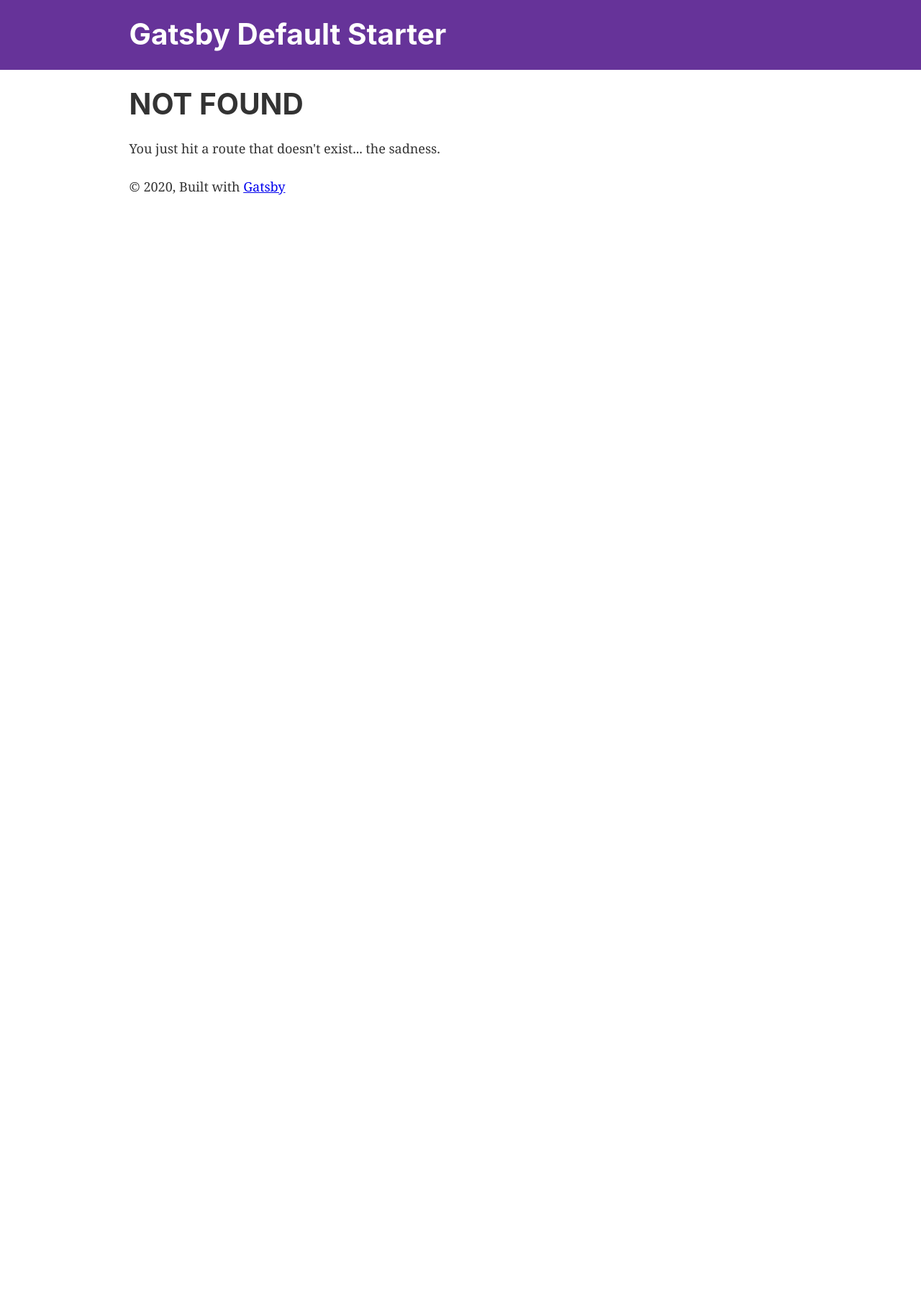
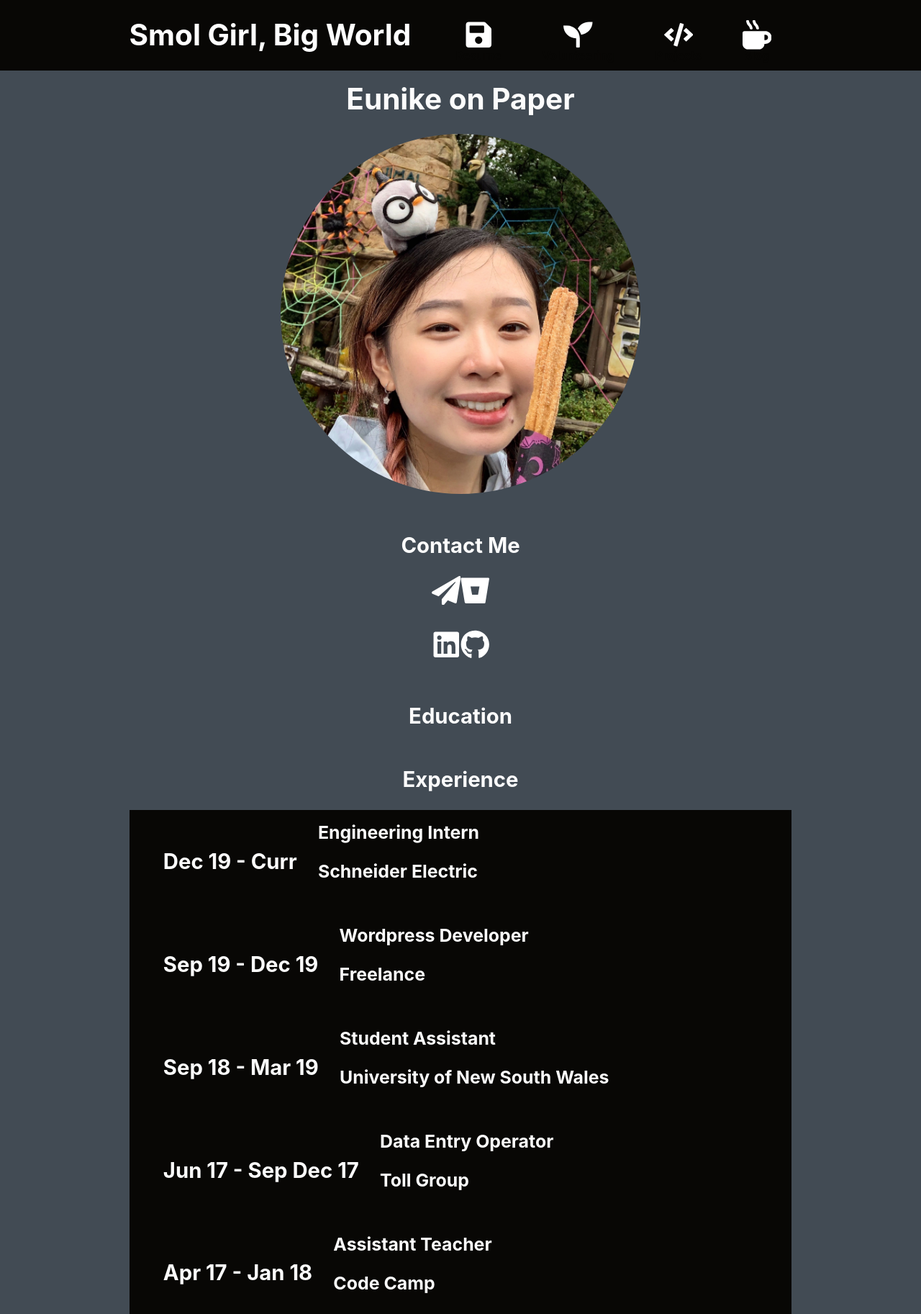
Before and after one commit to khui15/Animal-Crossing, a Gatsby site: page /resume in a window 1280 px wide. Before the commit this address had no page. Shown: the top 1825 px of the page at 72% size. Before the commit the page ends 800 px from the top, so only its background shows below. Built offline with nearby package versions, Linux system fonts and the light colour scheme; Gatsby itself is replaced by a stand-in of ours.

Commit message:
Initial commit

```diff
--- a/gatsby-browser.js
+++ b/gatsby-browser.js
@@ -5,3 +5,5 @@
  */
 
 // You can delete this file if you're not using it
+
+require('./src/styles/master.scss')
--- a/gatsby-config.js
+++ b/gatsby-config.js
@@ -1,10 +1,12 @@
 module.exports = {
   siteMetadata: {
-    title: `Gatsby Default Starter`,
+    title: `Smol Girl, Big World`,
     description: `Kick off your next, great Gatsby project with this default starter. This barebones starter ships with the main Gatsby configuration files you might need.`,
     author: `@gatsbyjs`,
   },
   plugins: [
+    `gatsby-plugin-sass`,
+
     `gatsby-plugin-react-helmet`,
     {
       resolve: `gatsby-source-filesystem`,
@@ -27,6 +29,7 @@ module.exports = {
         icon: `src/images/gatsby-icon.png`, // This path is relative to the root of the site.
       },
     },
+
     // this (optional) plugin enables Progressive Web App + Offline functionality
     // To learn more, visit: https://gatsby.dev/offline
     // `gatsby-plugin-offline`,
--- a/package.json
+++ b/package.json
@@ -5,18 +5,22 @@
   "version": "0.1.0",
   "author": "Kyle Mathews <mathews.kyle@gmail.com>",
   "dependencies": {
+    "bootstrap": "^3.4.1",
     "gatsby": "^2.18.4",
     "gatsby-image": "^2.2.34",
     "gatsby-plugin-manifest": "^2.2.30",
     "gatsby-plugin-offline": "^3.0.24",
     "gatsby-plugin-react-helmet": "^3.1.16",
+    "gatsby-plugin-sass": "^2.2.1",
     "gatsby-plugin-sharp": "^2.3.4",
     "gatsby-source-filesystem": "^2.1.39",
     "gatsby-transformer-sharp": "^2.3.6",
+    "node-sass": "^4.13.1",
     "prop-types": "^15.7.2",
     "react": "^16.12.0",
     "react-dom": "^16.12.0",
-    "react-helmet": "^5.2.1"
+    "react-helmet": "^5.2.1",
+    "react-icons": "^3.9.0"
   },
   "devDependencies": {
     "prettier": "^1.19.1"
--- a/src/components/header.js
+++ b/src/components/header.js
@@ -2,31 +2,51 @@ import { Link } from "gatsby"
 import PropTypes from "prop-types"
 import React from "react"
 
+import { FaCode, FaSave, FaSeedling, FaMugHot } from 'react-icons/fa';
+
+
+import '../styles/header.scss'
+
 const Header = ({ siteTitle }) => (
   <header
-    style={{
-      background: `rebeccapurple`,
-      marginBottom: `1.45rem`,
-    }}
+    className="header"
   >
-    <div
-      style={{
-        margin: `0 auto`,
-        maxWidth: 960,
-        padding: `1.45rem 1.0875rem`,
-      }}
-    >
+    <div className="outer-container">
+    <div className="container">
       <h1 style={{ margin: 0 }}>
         <Link
           to="/"
-          style={{
-            color: `white`,
-            textDecoration: `none`,
-          }}
         >
           {siteTitle}
         </Link>
       </h1>
+      <div className = "section">
+        <h1 className="resume-link">
+          <Link to="/resume/" ><FaSave/></Link>
+          <div className="link-title">
+            Resume
+          </div>
+        </h1>
+        <h1>
+        <Link to="/resume/"><FaSeedling/></Link>
+        <div className="link-title">
+            Volunteering
+          </div>
+        </h1>
+        <h1>
+        <Link to="/resume/"><FaCode/></Link>
+        <div className="link-title">
+            Projects
+          </div>
+        </h1>
+        <h1>
+        <Link to="/resume/"><FaMugHot/></Link>
+        <div className="link-title">
+            Blog
+          </div>
+        </h1>
+      </div>
+    </div>
     </div>
   </header>
 )
--- a/src/components/layout.css
+++ b/src/components/layout.css
@@ -7,6 +7,7 @@ body {
   margin: 0;
   -webkit-font-smoothing: antialiased;
   -moz-osx-font-smoothing: grayscale;
+  background-color: #424B54;
 }
 article,
 aside,
@@ -199,7 +200,7 @@ html {
   box-sizing: inherit;
 }
 body {
-  color: hsla(0, 0%, 0%, 0.8);
+  color:#FCFCFC;
   font-family: georgia, serif;
   font-weight: normal;
   word-wrap: break-word;
--- a/src/components/layout.js
+++ b/src/components/layout.js
@@ -36,9 +36,7 @@ const Layout = ({ children }) => {
       >
         <main>{children}</main>
         <footer>
-          © {new Date().getFullYear()}, Built with
-          {` `}
-          <a href="https://www.gatsbyjs.org">Gatsby</a>
+          Behind every successful woman is a substantial amount of boba.
         </footer>
       </div>
     </>
--- a/src/pages/index.js
+++ b/src/pages/index.js
@@ -8,13 +8,12 @@ import SEO from "../components/seo"
 const IndexPage = () => (
   <Layout>
     <SEO title="Home" />
-    <h1>Hi people</h1>
-    <p>Welcome to your new Gatsby site.</p>
-    <p>Now go build something great.</p>
-    <div style={{ maxWidth: `300px`, marginBottom: `1.45rem` }}>
-      <Image />
-    </div>
-    <Link to="/page-2/">Go to page 2</Link>
+    <h1>Hello it's me.</h1>
+    <p>Hello and welcome to my playground! Only a handful of people
+      know if its existence, so you're either very special to me,
+      or you're a recruiter (though I'm not saying you can't be both).
+      Either way, consider yourselves to be very special. I hope you
+      enjoy your stay~</p>
   </Layout>
 )
 
--- /dev/null
+++ b/src/pages/resume.js
@@ -0,0 +1,107 @@
+import React from "react"
+import { Link } from "gatsby"
+import { FaGithub, FaBitbucket, FaPaperPlane, FaLinkedin } from 'react-icons/fa';
+
+import Layout from "../components/layout"
+import SEO from "../components/seo"
+
+import dp from "../images/profile_picture.jpg"
+
+import "../styles/resume.scss"
+
+
+const SecondPage = () => (
+  <Layout>
+    <SEO title="Resume" />
+    <div className="resume-page-container">
+    <h1>Eunike on Paper</h1>
+    <img src={dp} className="display-picture"/>
+    <h2>Contact Me</h2>
+    <div className="contact-container">
+      <div style={{display: 'flex', flexDirection:'column'}}>
+        <h1>
+          <a href="mailto:eunikeutojo98@gmail.com"><FaPaperPlane /></a>
+        </h1>
+        <h1>
+          < a href="https://linkedin.com/in/eutojo"><FaLinkedin /></a>
+        </h1>
+      </div>
+      <div style={{display: 'flex', flexDirection:'column'}}>
+        <h1><a href="https://bitbucket.org/eutojo"><FaBitbucket /></a></h1>
+        <h1>
+        <a href="https://github.com/eutojo"><FaGithub /></a>
+        </h1>
+        </div>
+    </div>
+    <h2>Education</h2>
+    <h2>Experience</h2>
+    <div className="resume container">
+
+      <div className="timeline_item">
+          <h2>Dec 19 - Curr</h2>
+          <div className="timeline_details">
+            <h3>Engineering Intern</h3>
+            <h3>Schneider Electric</h3>
+          </div>
+        </div>
+      <div className="timeline_item">
+          <h2>Sep 19 - Dec 19</h2>
+          <div className="timeline_details">
+            <h3>Wordpress Developer</h3>
+            <h3>Freelance</h3>
+          </div>
+        </div>
+
+      <div className="timeline_item">
+        <h2>Sep 18 - Mar 19</h2>
+        <div className="timeline_details">
+          <h3>Student Assistant</h3>
+          <h3>University of New South Wales</h3>
+        </div>
+      </div>
+
+      <div className="timeline_item">
+        <h2>Jun 17 - Sep Dec 17</h2>
+        <div className="timeline_details">
+          <h3>Data Entry Operator</h3>
+          <h3>Toll Group</h3>
+        </div>
+      </div>
+
+      <div className="timeline_item">
+        <h2>Apr 17 - Jan 18</h2>
+        <div className="timeline_details">
+          <h3>Assistant Teacher</h3>
+          <h3>Code Camp</h3>
+        </div>
+      </div>
+
+      <div className="timeline_item">
+        <h2>Jun 16 - Sep 17</h2>
+        <div className="timeline_details">
+          <h3>Highschool Mathematics Tutor</h3>
+          <h3>Ezy Maths Tutoring</h3>
+        </div>
+      </div>
+
+      <div className="timeline_item">
+        <h2>Nov 13 - May 19</h2>
+        <div className="timeline_details">
+          <h3>Cafe All-Rounder</h3>
+          <h3>San Churro Chocolateria</h3>
+        </div>
+      </div>
+      </div>
+    </div>
+    <Link to="/">Go back to the homepage</Link>
+  </Layout>
+)
+
+
+const timeline_details = {
+  display: 'flex',
+  flexDirection: 'column',
+  padding: '1em',
+}
+
+export default SecondPage
--- /dev/null
+++ b/src/styles/header.scss
@@ -0,0 +1,77 @@
+@import 'master';
+
+.header{
+    .outer-container {
+        width: 100%;
+        background-color: $var-black;
+    }
+    .container {
+    padding: 1.5em 1.0875rem 1.45rem;
+    max-width: 960px;
+    margin: 0 auto;
+    display: flex;
+    flex-direction: row;
+    justify-content: space-between;
+    align-items: center;
+
+    .section {
+        display: flex;
+        flex-direction: row;
+        justify-content: space-evenly;
+        h1 {
+            position: relative;
+            display: flex;
+            flex-direction: column;
+            justify-content: center;
+            margin: 0;
+            padding: 0 0.7em;
+
+            transform-origin: bottom;
+            animation-iteration-count: 1;
+            animation-duration: 2s;
+
+            animation-timing-function: ease;
+
+            &:hover {
+            animation-name: bounce-4;
+            -moz-animation-name: bounce-4;
+            .link-title {
+                color: $var-pink;
+            }
+            }
+        }
+
+        Link {
+            display: flex;
+            flex-direction:column;
+            align-items: center;
+            align-content: center;
+        }
+
+        .link-title {
+            color: $var-black;
+            margin-bottom: -1em;
+            text-align: center;
+            font-size: medium;
+            cursor: pointer;
+
+        }
+    }
+    }
+
+    a {
+        color: white;
+        text-decoration: none;
+        display: flex;
+        flex-direction: row;
+        justify-content: center;
+    }
+}
+
+@keyframes bounce-4 {
+    0%   { transform: scale(1,1)    translateY(0); }
+    10%  { transform: scale(1.1,.9) translateY(0); }
+    30%  { transform: scale(.9,1.1) translateY(-10px); }
+    50%  { transform: scale(1,1)    translateY(0); }
+    100% { transform: scale(1,1)    translateY(0); }
+}
--- /dev/null
+++ b/src/styles/master.scss
@@ -0,0 +1,3 @@
+$var-black: #080705;
+$var-white: #FCFCFC;
+$var-pink: #F7567C;
--- /dev/null
+++ b/src/styles/resume.scss
@@ -0,0 +1,54 @@
+
+  @import 'master';
+
+  .resume-page-container {
+    margin-top: 1em;
+    display: flex;
+    flex-direction: column;
+    align-items: center;
+
+    h2 {
+      margin-top: 1em
+    }
+
+  }
+  .display-picture {
+    border-radius: 250px;
+    height: 500px;
+  }
+  .contact-container {
+    display: flex;
+    flex-direction: row;
+    justify-content: space-between;
+    // color: red;
+    a {
+      color: white;
+      text-decoration: none;
+    }
+  }
+  .resume.container{
+    display: flex;
+    flex-direction: column;
+    align-items:stretch;
+    width:100%;
+
+
+    .timeline_item{
+      padding: 1em;
+      background-color: $var-black;
+
+      display: flex;
+      flex-direction: row;
+
+      .timeline-details {
+        display: flex;
+        flex-direction: column;
+        padding: 1em
+      }
+    }
+
+    h2 {
+      margin: 0 1em;
+      align-self: center
+    }
+  }
```
Also changed, not shown: src/pages/page-2.js (deleted, +0 -16 lines), src/images/profile_picture.JPG (added), 2 other files.
